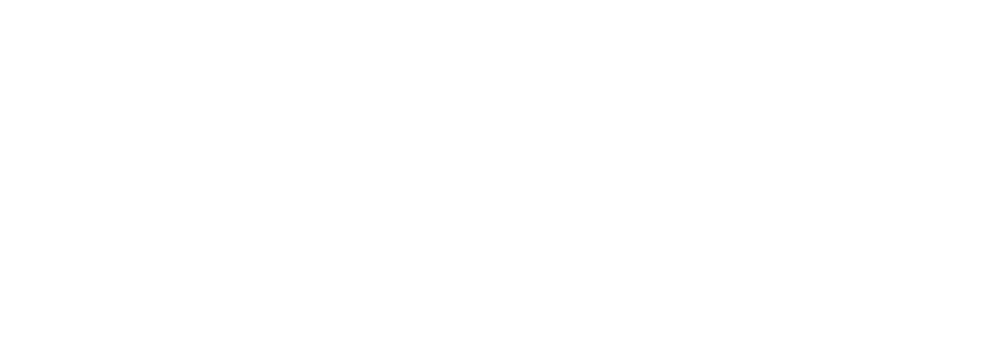
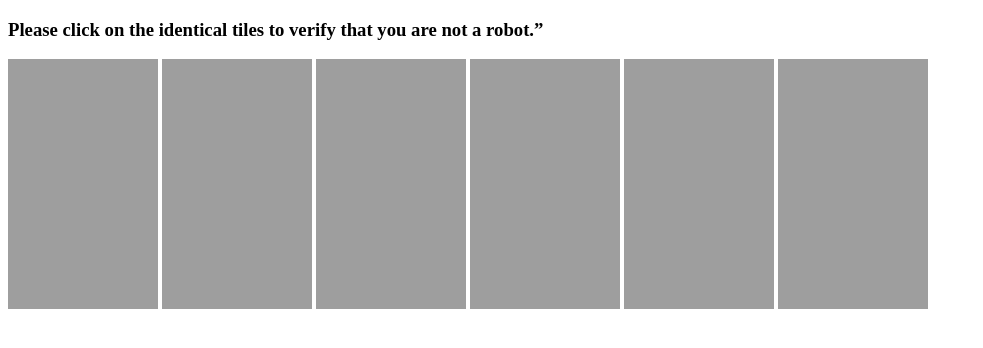
Before and after one commit to acciojob/I-am-not-a-robot-Anna-012, a website: page main.html in a window 1280 px wide. Shown: the whole page, without its empty margins (0-983 px from the left). Drawn offline with Linux system fonts and the light colour scheme.

Commit message:
created a submission

```diff
--- a/main.html
+++ b/main.html
@@ -8,7 +8,15 @@
     <link rel="stylesheet" href="styles.css" />
   </head>
   <body>
-    <main>
+    <main >
+		<h3 id='h'>Please click on
+			the identical tiles to verify that you are not a robot.”</h3>
+		<div class='img1'></div>
+		<div class='img2'></div>
+		<div class='img3'></div>
+		<div class='img4'></div>
+		<div class='img5'></div>
+		<div class='img1'></div>
       <!-- solution start -->
 
       <!-- solution end -->
--- a/script.js
+++ b/script.js
@@ -1 +1,6 @@
 //your code here
+document.addEventListener("DOMContentLoaded", () =>{
+	const images = document.querySelectorAll("div[class^='img']");
+	const resetButton = document.getElementById("reset");
+	images.
+})
--- a/styles.css
+++ b/styles.css
@@ -1,25 +1,41 @@
 .img1 {
   content: url("https://picsum.photos/id/237/200/300");
+	height: 250px;
+	width: 150px;
+	display: inline;
 }
 
 .img2 {
   content: url("https://picsum.photos/seed/picsum/200/300");
+	height: 250px;
+	width: 150px;
+	display: inline;
 }
 
 .img3 {
   content: url("https://picsum.photos/200/300?grayscale");
+	height: 250px;
+	width: 150px;
+	display: inline;
 }
 .img4 {
   content: url("https://picsum.photos/200/300/");
+	height: 250px;
+	width: 150px;
+	display: inline;
 }
 .img5 {
   content: url("https://picsum.photos/200/300.jpg");
+	height: 250px;
+	width: 150px;
+	display: inline;
 }
 
 img {
   margin: 10px;
   border: 5px solid #555;
   width: 10%;
+
 }
 
 .flex {
```
